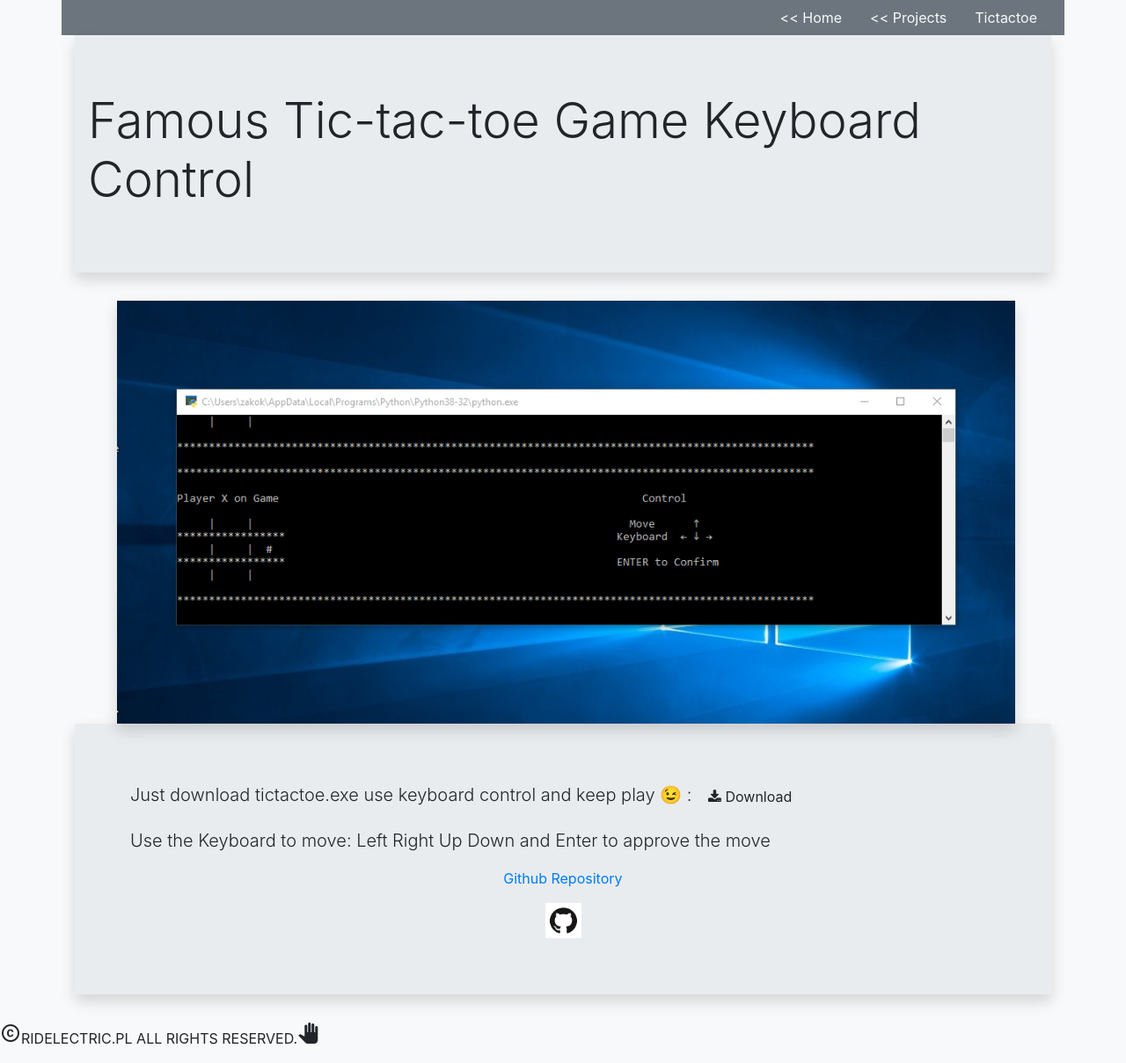
After one commit to DiddyChriss/diddychriss.github.io, a Django app: template templates/home/tictactoe.html in a window 1280 px wide. The commit adds this page. Shown: the whole page at 88% size. Run offline with Django 3.2, Linux system fonts and the light colour scheme; the template is opened without the code that fills it, so the values that code supplies are empty; some libraries are stand-ins or nearby versions.

Commit message:
commit message

```diff
--- a/Portfolio/urls.py
+++ b/Portfolio/urls.py
@@ -17,7 +17,7 @@ from django.conf import settings
 from django.conf.urls.static import static
 from django.contrib import admin
 from django.urls import path
-from home.views import home, about, projects, skils, contact
+from home.views import home, about, projects, skils, contact, tictactoe
 from codedadies.views import codedadies_home, new_search
 from todoapp.views import home_view,delete_view, add_view
 
@@ -32,6 +32,7 @@ urlpatterns = [
     path('projects/new_search/', new_search, name='new_search'),
     path('projects/todoapp/', home_view, name='todoapp'),
     path('projects/todoapp/delete/<int:todo_id>/',delete_view ,name='delete'),
-    path('projects/todoapp/add/',add_view,name='add')
+    path('projects/todoapp/add/',add_view,name='add'),
+    path('projects/tictactoe',tictactoe,name='tictactoe')
 
               ]  + static(settings.STATIC_URL, document_root=settings.STATIC_ROOT)
--- a/templates/home/projects.html
+++ b/templates/home/projects.html
@@ -61,7 +61,7 @@
             <h5 class="center black z-depth-5" style="color: white; opacity:0.9;">Portfolio</h5>
             <img src="{% static 'home/image/carusel projects/home.png' %}">
         </a>
-        <a class="carousel-item" style="width:60%; height:80%;" href="/about">
+        <a class="carousel-item" style="width:60%; height:80%;" href="/projects/tictactoe">
             <h5 class="center black z-depth-5" style="color: white; opacity:0.9;">Tic-Tac-Toe Game</h5>
             <img src="{% static 'home/image/carusel projects/tictactoe2.png' %}">
         </a>
--- /dev/null
+++ b/templates/home/tictactoe.html
@@ -0,0 +1,69 @@
+{% extends 'base.html'%}
+{% load static %}
+
+{% block cssjs %}
+<!-- Add icon library -->
+<link rel="stylesheet" href="https://cdnjs.cloudflare.com/ajax/libs/font-awesome/4.7.0/css/font-awesome.min.css">
+   <link rel="stylesheet" href="https://stackpath.bootstrapcdn.com/bootstrap/4.4.1/css/bootstrap.min.css"
+         integrity="sha384-Vkoo8x4CGsO3+Hhxv8T/Q5PaXtkKtu6ug5TOeNV6gBiFeWPGFN9MuhOf23Q9Ifjh" crossorigin="anonymous">
+<script src="https://code.jquery.com/jquery-3.4.1.slim.min.js"
+        integrity="sha384-J6qa4849blE2+poT4WnyKhv5vZF5SrPo0iEjwBvKU7imGFAV0wwj1yYfoRSJoZ+n" crossorigin="anonymous"></script>
+<script src="https://cdn.jsdelivr.net/npm/popper.js@1.16.0/dist/umd/popper.min.js"
+        integrity="sha384-Q6E9RHvbIyZFJoft+2mJbHaEWldlvI9IOYy5n3zV9zzTtmI3UksdQRVvoxMfooAo" crossorigin="anonymous"></script>
+<script src="https://stackpath.bootstrapcdn.com/bootstrap/4.4.1/js/bootstrap.min.js"
+        integrity="sha384-wfSDF2E50Y2D1uUdj0O3uMBJnjuUD4Ih7YwaYd1iqfktj0Uod8GCExl3Og8ifwB6" crossorigin="anonymous"></script>
+    <script type="text/javascript" src="{% static 'js/custom.js' %}"></script>
+
+{% endblock %}
+
+{% block body %}
+  <body class="bg-light">
+{% endblock %}
+
+{% block nevbar %}
+<div class="container  bg-secondary">
+    <ul class="nav justify-content-end">
+      <li class="nav-item ">
+        <a class="nav-link active text-light" href="/"> << Home</a>
+      </li>
+      <li class="nav-item">
+        <a class="nav-link text-light" href="/projects/"> << Projects</a>
+      </li>
+      <li class="nav-item">
+        <a class="nav-link text-light" href="/projects/tictactoe">Tictactoe</a>
+      </li>
+    </ul>
+</div>
+{% endblock %}
+
+{% block content%}
+<div class="container">
+    <div class="container jumbotron jumbotron-fluid Larger shadow">
+        <div class="container">
+            <h1 class="display-4">Famous Tic-tac-toe Game Keyboard Control</h1>
+        </div>
+    </div>
+        <img class="Larger shadow ml-md-5" style="width:92%;" src="{% static 'home/image/carusel projects/tictactoe.png' %}" alt="" >
+    <div class="container jumbotron jumbotron-fluid Larger shadow ">
+        <div class="row container ml-4">
+            <div>
+                <p class="lead ml-4">Just download tictactoe.exe use keyboard control and keep play 😉 :
+                    <a href="{% static 'home/exe/tic-tac-toe.exe' %}" download>
+                        <button class="btn" ><i class="fa fa-download"></i> Download</button>
+                    </a>
+                </p>
+                <p class="lead ml-4">Use the Keyboard to move: Left Right Up Down and Enter to approve the move</p>
+            </div>
+        </div>
+        <div class="col mx-auto" style="width: 40%;">
+        <a  href="https://github.com/DiddyChriss/microprojects">
+            <div class="col mx-auto" style="width: 40%;">
+                <p class="">Github Repository</p>
+                <img class="ico-about ml-md-5" style="width:30%;" src="{% static 'home/image/gh.png' %}">
+            </div>
+        </a>
+    </div>
+    </div>
+
+</div>
+{% endblock %}
--- a/templates/my_app/new_search.html
+++ b/templates/my_app/new_search.html
@@ -5,11 +5,11 @@
     <div class="row">
     {% for post in final_posting %}
         <div class="col s4">
-          <div class="card">
+          <div class="card" style="height: 400px;">
             <div class="card-image">
-                <a href="{{ post.1 }} "> <img src="{{post.3 }}" alt=""></a>
+                <a class="images"  href="{{ post.1 }} "> <img style="height: 220px;" src="{{post.3 }}" alt=""></a>
             </div>
-              <div class="card-content">
+              <div class="card-content" style="height: 100px;">
                   <p>{{ post.0 }}</p>
               </div>
               <div class="card-action">
```
Also changed, not shown: home/views.py (+5 -2 lines), templates/home/home.html (+8 -0 lines), templates/home/test.html (deleted, +0 -40 lines), templates/main/base.html (+23 -3 lines), templates/my_app/base.html (+29 -5 lines), db.sqlite3, static/home/home.css (line endings or trailing spaces), 1 other file.
